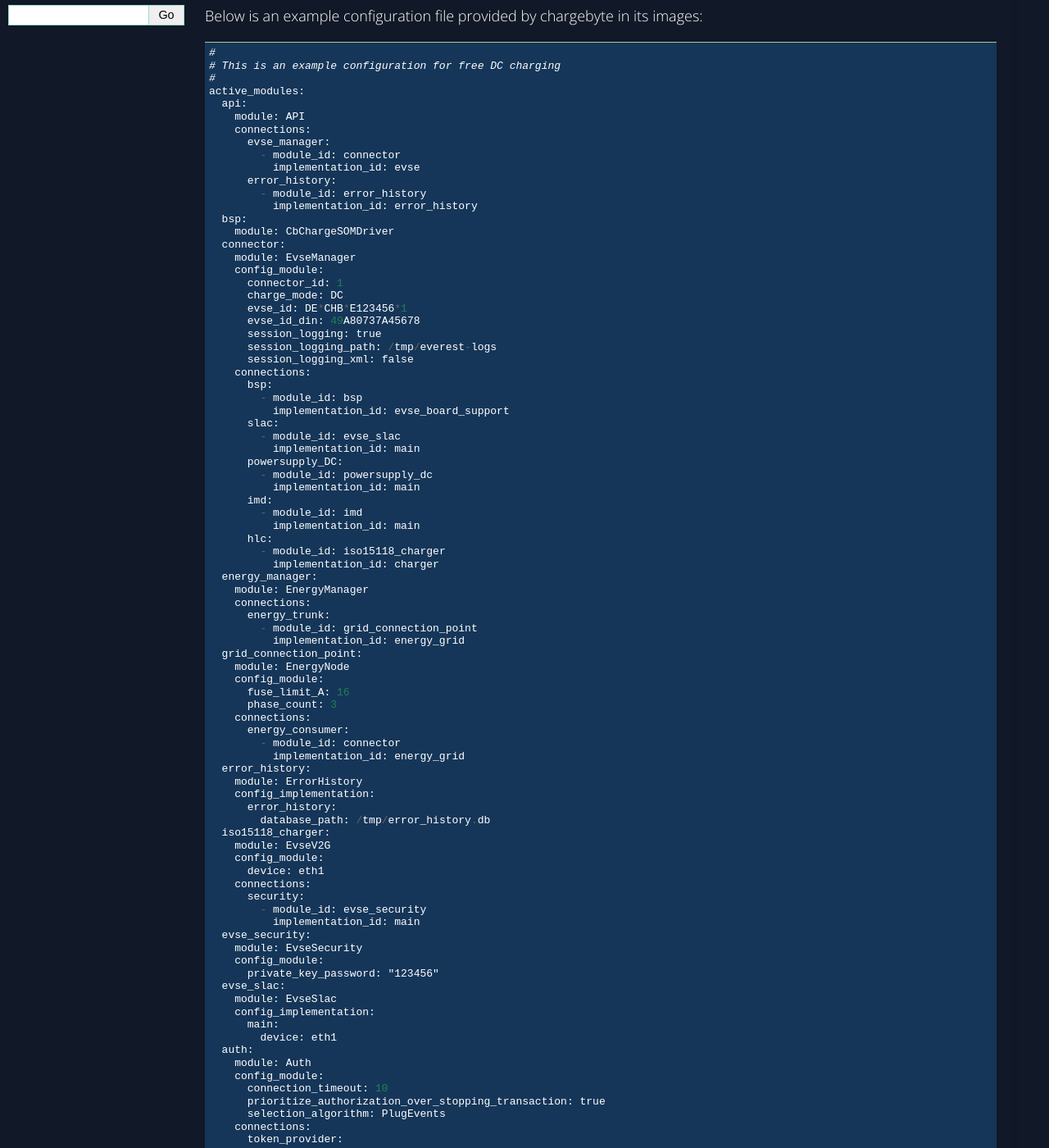
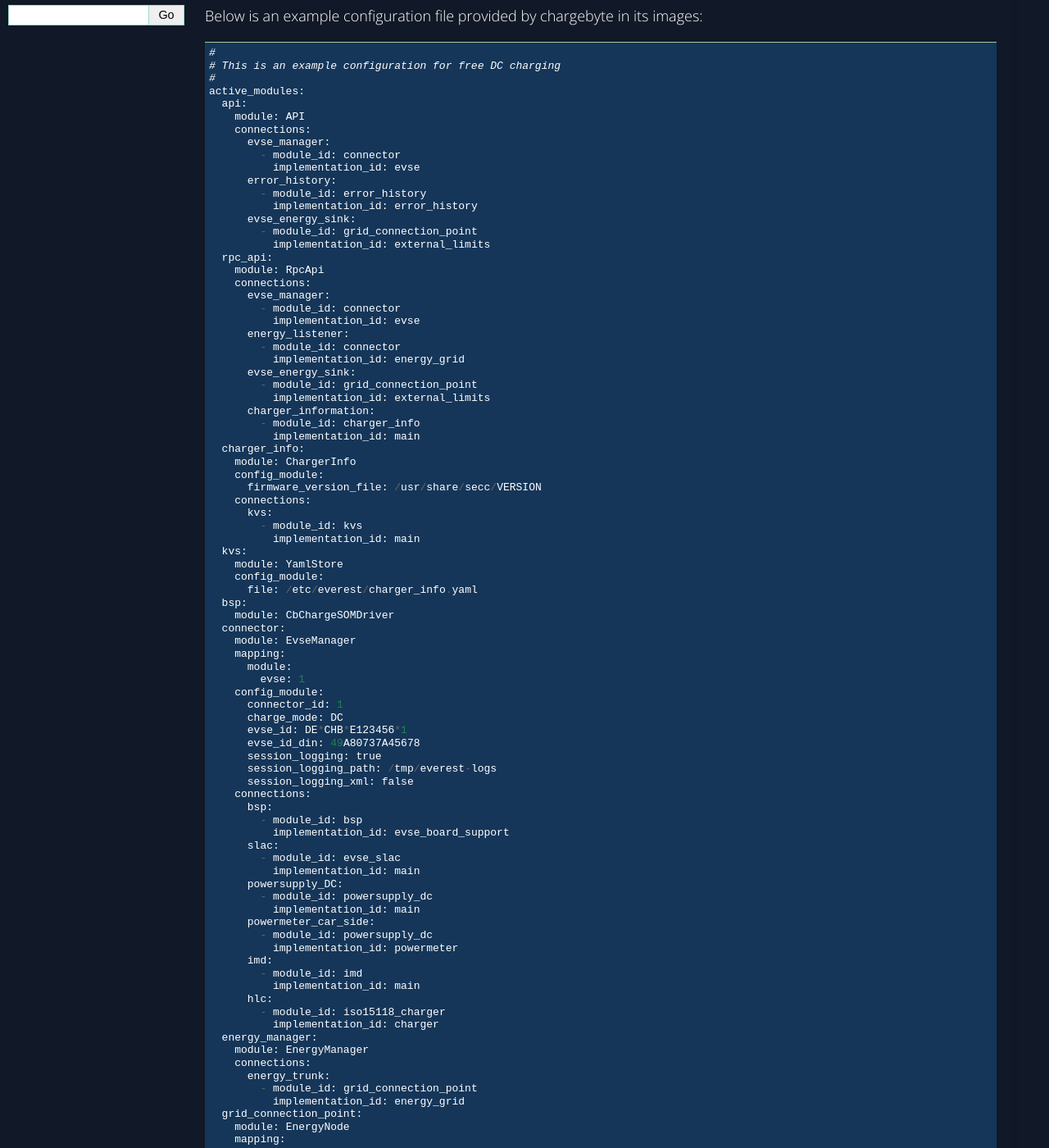
Before and after one commit to chargebyte/chargebyte-docs, a Sphinx documentation site: the page built from docs/source/everest_charging_stack.rst, in a window 1280 px wide and 1400 px high, scrolled down 377 px. Shown: the whole window at 82% size. Built offline with Sphinx 7.4.7, drawn with Linux system fonts in a browser that asks for light colours; some of the changed text lies outside the part shown.

Commit message:
Update bsp-only.yaml file
Signed-off-by: Fabian Hartung <fabian.hartung@chargebyte.com>

```diff
--- a/docs/source/_static/files/bsp-only-dc.yaml
+++ b/docs/source/_static/files/bsp-only-dc.yaml
@@ -11,10 +11,43 @@
       error_history:
         - module_id: error_history
           implementation_id: error_history
+      evse_energy_sink:
+        - module_id: grid_connection_point
+          implementation_id: external_limits
+  rpc_api:
+    module: RpcApi
+    connections:
+      evse_manager:
+        - module_id: connector
+          implementation_id: evse
+      energy_listener:
+        - module_id: connector
+          implementation_id: energy_grid
+      evse_energy_sink:
+        - module_id: grid_connection_point
+          implementation_id: external_limits
+      charger_information:
+        - module_id: charger_info
+          implementation_id: main
+  charger_info:
+    module: ChargerInfo
+    config_module:
+      firmware_version_file: /usr/share/secc/VERSION
+    connections:
+      kvs:
+        - module_id: kvs
+          implementation_id: main
+  kvs:
+    module: YamlStore
+    config_module:
+      file: /etc/everest/charger_info.yaml
   bsp:
     module: CbChargeSOMDriver
   connector:
     module: EvseManager
+    mapping:
+      module:
+        evse: 1
     config_module:
       connector_id: 1
       charge_mode: DC
@@ -33,6 +66,9 @@
       powersupply_DC:
         - module_id: powersupply_dc
           implementation_id: main
+      powermeter_car_side:
+        - module_id: powersupply_dc
+          implementation_id: powermeter
       imd:
         - module_id: imd
           implementation_id: main
@@ -47,6 +83,9 @@
           implementation_id: energy_grid
   grid_connection_point:
     module: EnergyNode
+    mapping:
+      module:
+        evse: 1
     config_module:
       fuse_limit_A: 16
       phase_count: 3
@@ -92,6 +131,13 @@
       evse_manager:
         - module_id: connector
           implementation_id: evse
+      kvs:
+        - module_id: persistent_store
+          implementation_id: main
+  persistent_store:
+    module: PersistentStore
+    config_module:
+      sqlite_db_file_path: /var/lib/everest/everest_persistent_store.db
   powersupply_dc:
     module: DCSupplySimulator
   imd:
```
